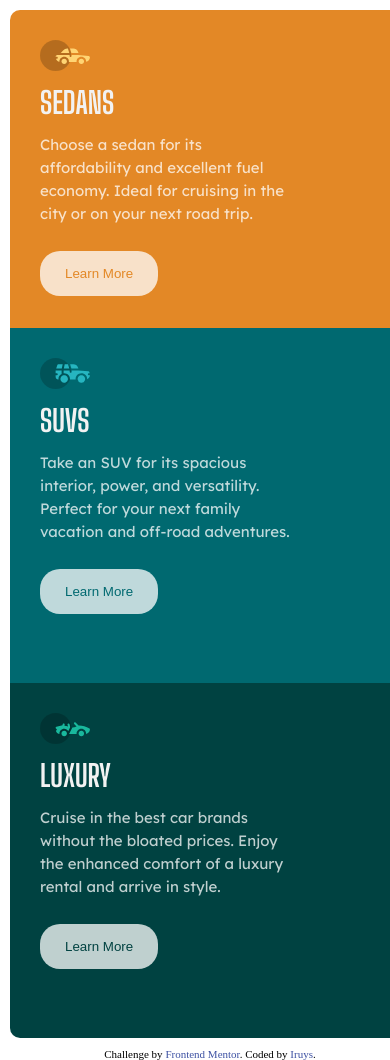
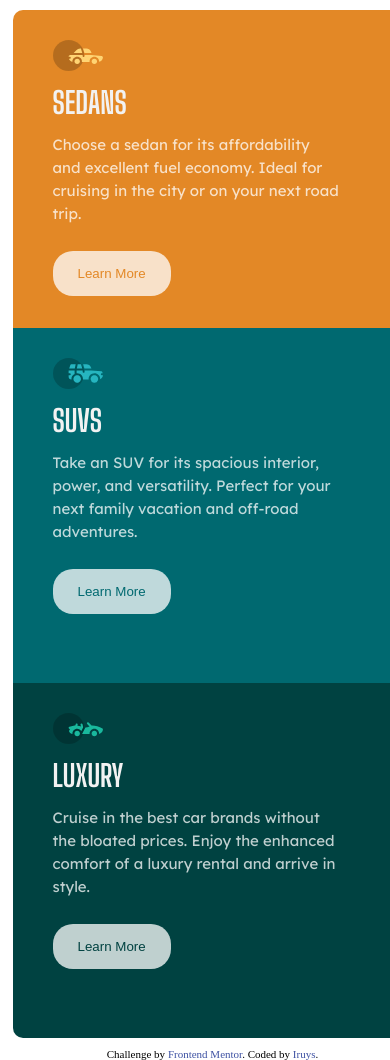
Before and after one commit to Iruys/3-column-preview-card-component-main, a plain HTML site: page index.html in a window 390 px wide. Shown: the top 1060 px of the page. Drawn offline with Linux system fonts and the light colour scheme.

Commit message:
yuridale

```diff
--- a/style.css
+++ b/style.css
@@ -135,7 +135,7 @@ main .card .Luxury .buttons button:hover{
 
 @media (max-width:765px) {
   .container .row{
-    max-width: 425px;
+    min-width: 425px;
     margin: 0 auto;
     display: grid;
 
@@ -154,28 +154,30 @@ main .card .Luxury .buttons button:hover{
   }
   main .card .brightorange{
     background-color: var(--bright-orange);
-    padding: 30px 30px;
+    padding: 30px 40px;
     border-radius: 10px 10px 0 0;
     height:318px;
-    width: 400px;
+    min-width: 400px;
   }
   main .card .SUVs{
     background-color: var(--dark-cyan);
-    padding: 30px 30px;
+    padding: 30px 40px;
     height:355px;
+   min-width: 400px;
 }
 main .card .Luxury{
   background-color: var(--very-dark-cyan);
-  padding: 30px 30px;
+  padding: 30px 40px;
   border-radius: 0 0 10px 10px;
   height:355px;
+  min-width: 400px;
 
 }
 main  .card p{
   color: var(--transparent-white);
   font-family: var(--font-family-lexend-deca);
  font-size: var(--font-size-body);
- max-width: 252px;
+ min-width: 289px;
  line-height: 23px;
 
 }
```
